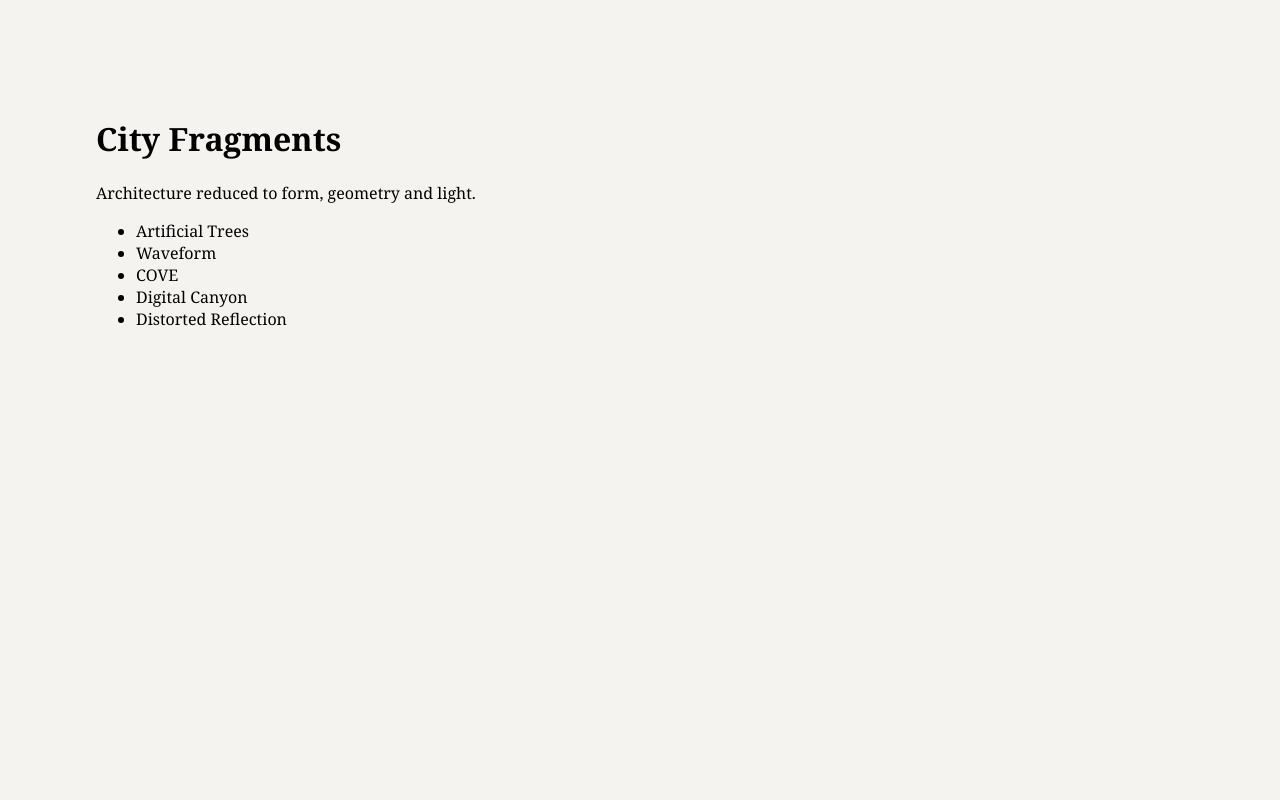
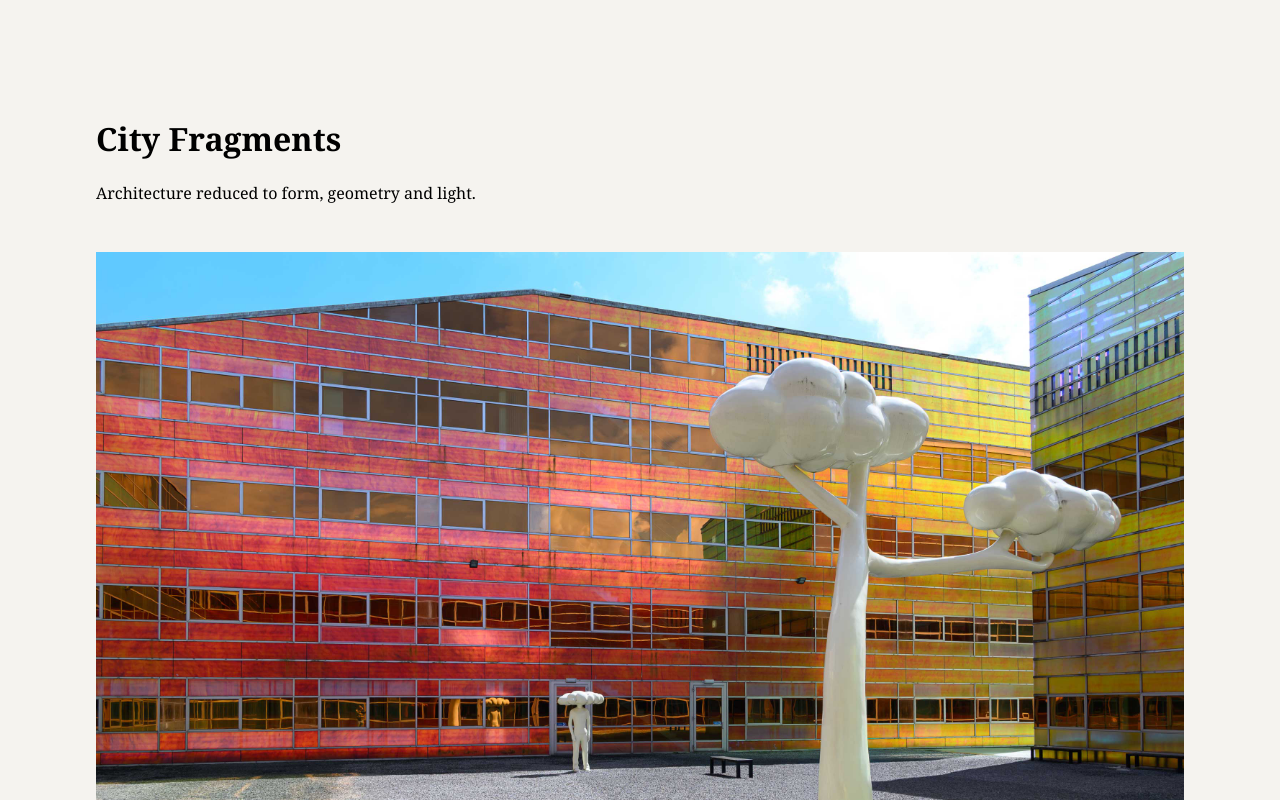
Before and after one commit to JensDDNN/jens-domela-portfolio, a Next.js app: page /work/city-fragments in a window 1280 px wide. Shown: the top 800 px of the page. Built offline with nearby package versions, Linux system fonts and the light colour scheme.

Commit message:
Replace city fragments list with an image
Replaced the list of city fragments with an image of 'Artificial Trees'.

```diff
--- a/app/work/city-fragments/page.tsx
+++ b/app/work/city-fragments/page.tsx
@@ -8,13 +8,15 @@ export default function CityFragments() {
         geometry and light.
       </p>
 
-      <ul>
-        <li>Artificial Trees</li>
-        <li>Waveform</li>
-        <li>COVE</li>
-        <li>Digital Canyon</li>
-        <li>Distorted Reflection</li>
-      </ul>
+      <img
+        src="/images/city-fragments/DSC_17401.jpg"
+        alt="Artificial Trees"
+        style={{
+          width: "100%",
+          maxWidth: "1200px",
+          marginTop: "2rem",
+        }}
+      />
     </main>
   );
 }
```
